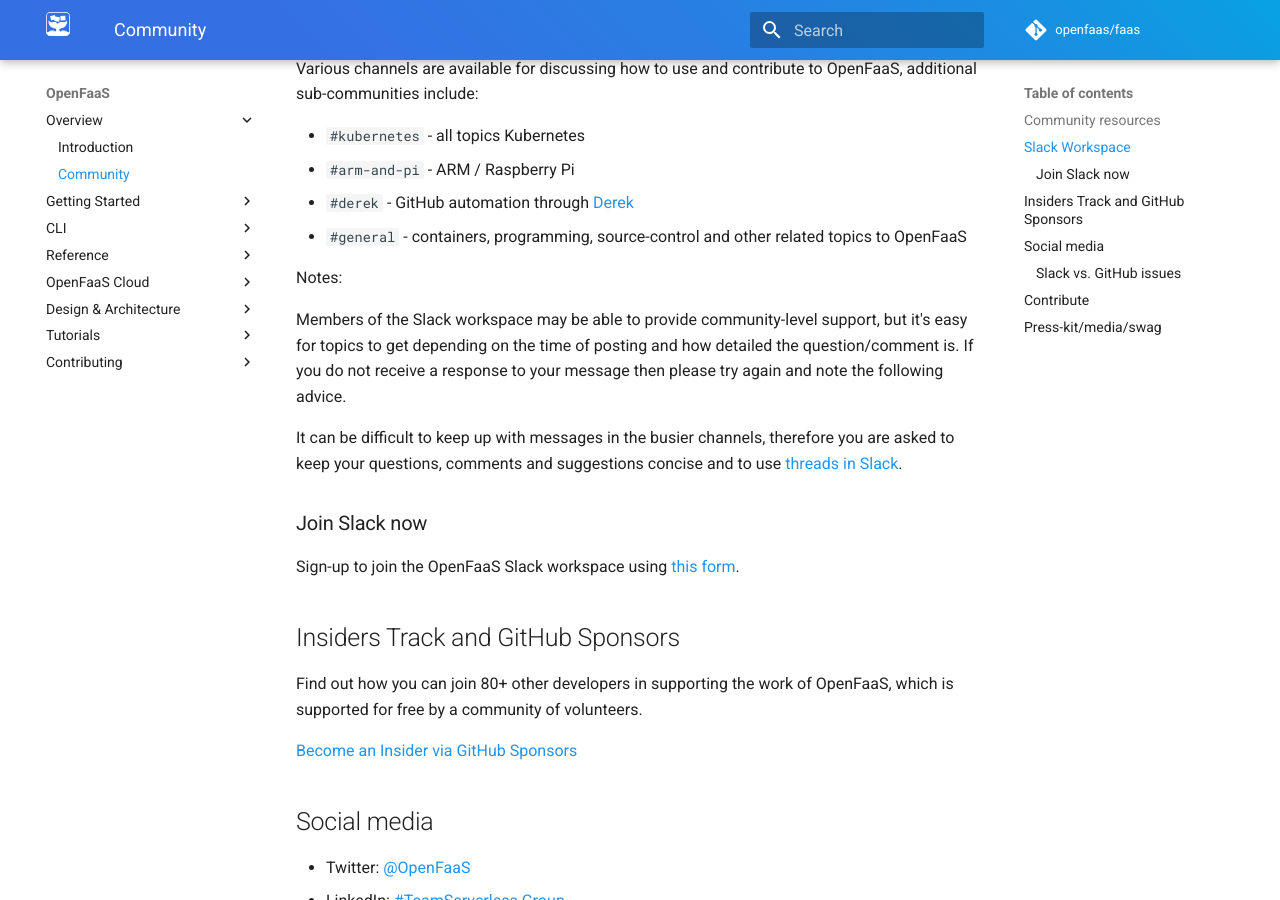
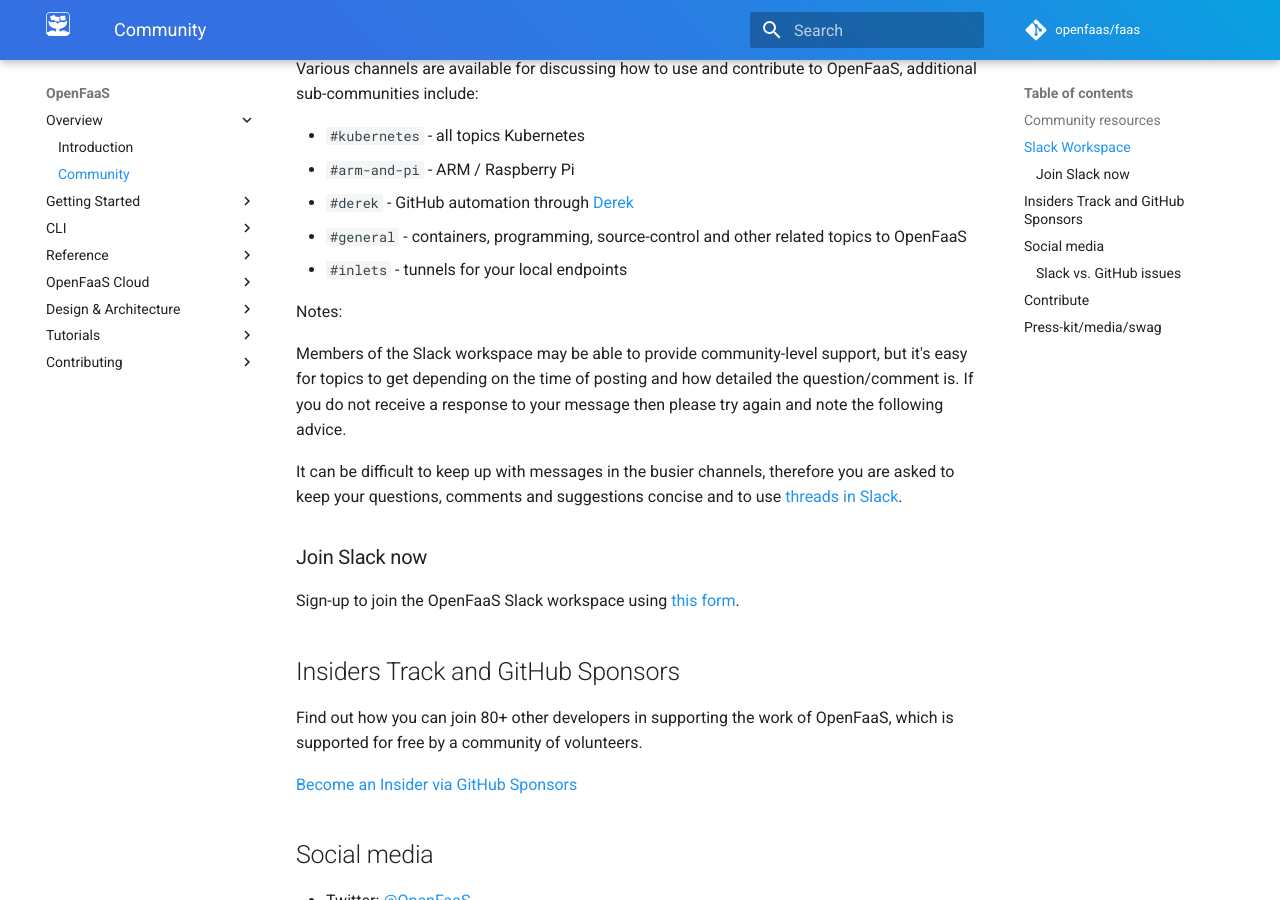
Before and after one commit to openfaas/docs, an MkDocs documentation site: the page built from docs/community.md, in a window 1280 px wide and 900 px high, scrolled down 505 px. Built offline with MkDocs 1.6.1 and Material for MkDocs 9.7.7, drawn with Linux system fonts in a browser that asks for light colours; comment, search, counter and statistics services are not loaded.

Commit message:
Update community.md
Signed-off-by: Rajib Mitra <rajib.jolite@gmail.com>

```diff
--- a/docs/community.md
+++ b/docs/community.md
@@ -18,6 +18,7 @@ Various channels are available for discussing how to use and contribute to OpenF
 * `#arm-and-pi` - ARM / Raspberry Pi
 * `#derek` - GitHub automation through [Derek](https://github.com/alexellis/derek)
 * `#general` - containers, programming, source-control and other related topics to OpenFaaS
+* `#inlets` - tunnels for your local endpoints
 
 Notes:
 
```
